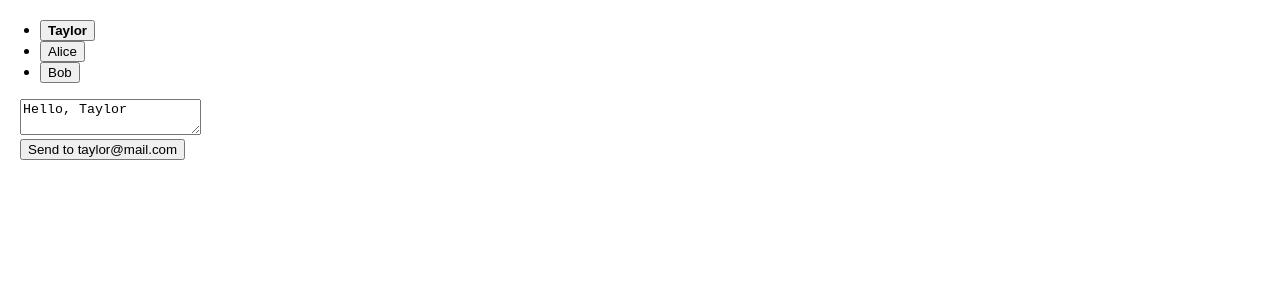
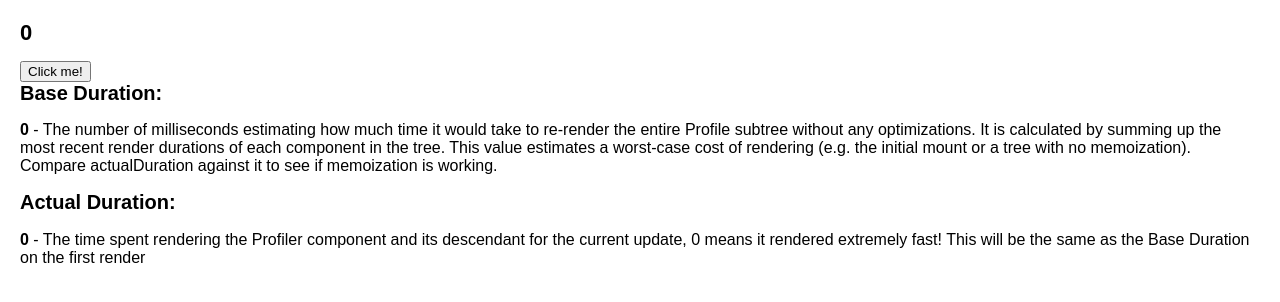
Before and after one commit to NRG55/my-first-react-app, a React (Vite) app: page / in a window 1280 px wide. Shown: the top 302 px of the page. Built offline with nearby package versions, Linux system fonts and the light colour scheme.

Commit message:
Add(practice-useRef-useMemo-useCallback): AppMemoWrapperAndUseMemo.jsx

```diff
--- a/src/main.jsx
+++ b/src/main.jsx
@@ -42,7 +42,8 @@ import './index.css';
 // import MyAppMultipleContexts from './practice-context/updatingContextExamples/MyAppMultipleContexts';
 // import MyAppExtractingProvidersToAComponent from './practice-context/updatingContextExamples/MyAppExtractingProvidersToAComponent';
 // import TaskApp from './practice-context/updatingContextExamples/scalingUpWithContextAndReducer/TaskApp';
-import AppMessenger from './practice-reducing-state/dispatchActionsFromEventHandlers/AppMessenger';
+// import AppMessenger from './practice-reducing-state/dispatchActionsFromEventHandlers/AppMessenger';
+import AppMemoWrapperAndUseMemo from './practice-useRef-useMemo-useCallback/AppMemoWrapperAndUseMemo';
 
 // const router = createBrowserRouter(routes);
 
@@ -86,6 +87,7 @@ createRoot(document.getElementById('root')).render(
     {/* <MyAppMultipleContexts /> */}
     {/* <MyAppExtractingProvidersToAComponent /> */}
     {/* <TaskApp /> */}
-    <AppMessenger />
+    {/* <AppMessenger /> */}
+    <AppMemoWrapperAndUseMemo />
   </StrictMode>,
 )
--- /dev/null
+++ b/src/practice-useRef-useMemo-useCallback/AppMemoWrapperAndUseMemo.jsx
@@ -0,0 +1,92 @@
+import { memo, Profiler, useMemo, useState, useRef } from 'react';
+
+// Lets wrap the ButtonComponent with a memo
+// eslint-disable-next-line react/function-component-definition, react/prop-types
+const ButtonComponent = memo(({ children, onClick }) => {
+    // To simulate a very slow render
+    let i = 0;
+    let j = 0;
+    // increase iteration count for more lag
+    const ITERATION_COUNT = 10_000;
+
+    while (i < ITERATION_COUNT) {
+        while (j < ITERATION_COUNT) {
+            j += 1;
+        };
+
+        i += 1;
+        j = 0;
+    };
+
+    return (
+        <button type="button" onClick={onClick}>
+            {children}
+        </button>
+    );
+});
+
+function Counter() {
+    const [count, setCount] = useState(0);
+    const durationRef = useRef({ baseDuration: 0, actualDuration: 0 });
+
+    const handleClick = () => {
+        setCount((prevState) => prevState + 1);
+    };
+
+    // eslint-disable-next-line no-unused-vars
+    const memoizedHandleClick = useMemo(() => handleClick, []);
+
+    const onRender = (_id, _phase, actualDuration, baseDuration) => {
+        durationRef.current = { actualDuration, baseDuration };
+    };
+
+    return (
+        <div>
+        <Profiler id="buttoncomponent" onRender={onRender}>
+            <h1>{count}</h1>
+            {/* Swap handleClick with memoizedHandleClick and vice versa */}
+            <ButtonComponent onClick={memoizedHandleClick}>Click me!</ButtonComponent>
+        </Profiler>
+        <div>
+            <h2>Base Duration:</h2>
+            <p>
+            <strong>{durationRef.current.baseDuration}</strong>
+            <span>
+                {' '}
+                - The number of milliseconds estimating how much time it would take
+                to re-render the entire Profile subtree without any optimizations.
+                It is calculated by summing up the most recent render durations of
+                each component in the tree. This value estimates a worst-case cost
+                of rendering (e.g. the initial mount or a tree with no memoization).
+                Compare actualDuration against it to see if memoization is working.
+            </span>
+            </p>
+            <h2>Actual Duration:</h2>
+            <p>
+            <strong>{durationRef.current.actualDuration}</strong>
+            <span>
+                {' '}
+                - The time spent rendering the Profiler component and its descendant
+                for the current update, 0 means it rendered extremely fast! This
+                will be the same as the Base Duration on the first render
+            </span>
+            </p>
+        </div>
+        </div>
+    );
+}
+
+function App() {
+    return <Counter />;
+}
+
+export default App;
+
+// ------------------ useCallback and useMemo difference---------------
+
+// The useCallback hook provides another way to memoize a value, not just any value like useMemo. It can only memoize a function.
+// The main difference between useMemo and useCallback is just the type of value it returns.
+
+// Without useCallback -> const handleClick = () => setCount((prevState) => prevState + 1);
+// With useCallback -> const handleClick = useCallback(() => setCount((prevState) => prevState + 1),[]);
+// or const memoizedHandleClick = useCallback(handleClick, []);
```
